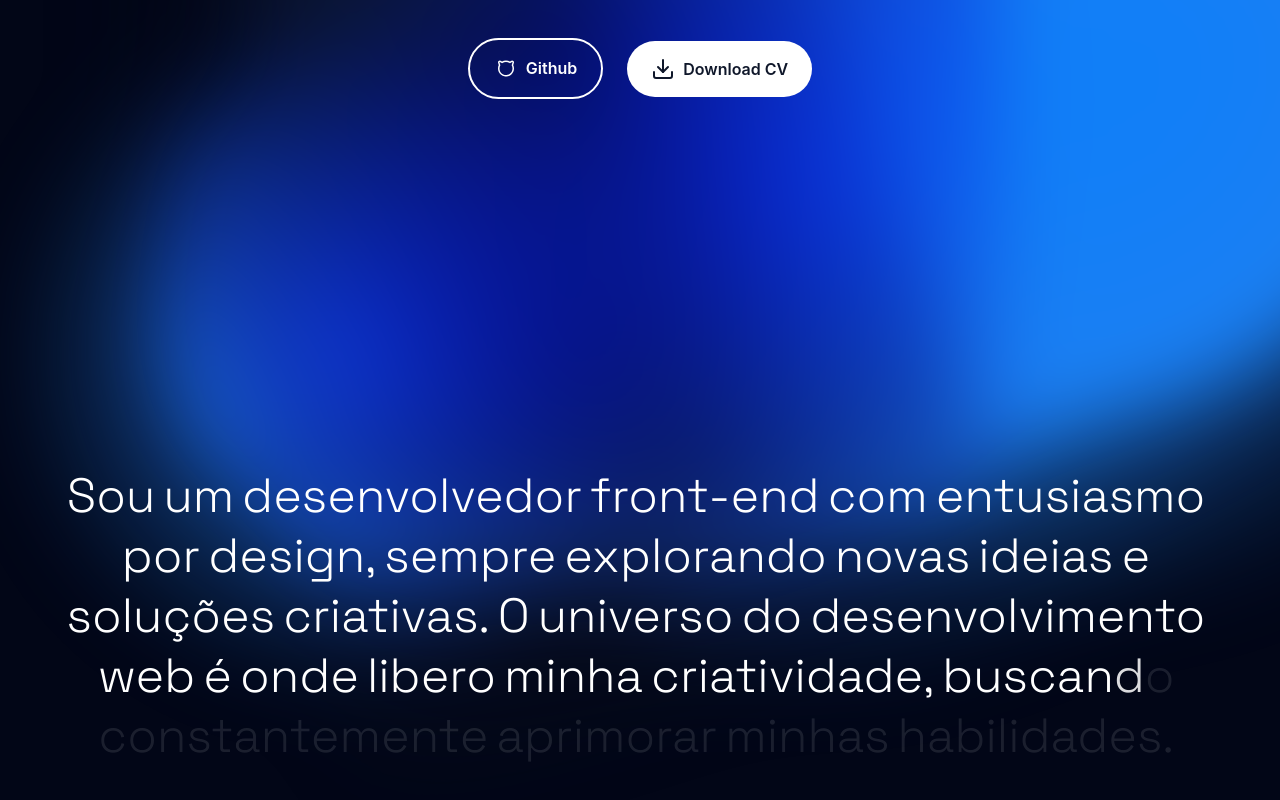
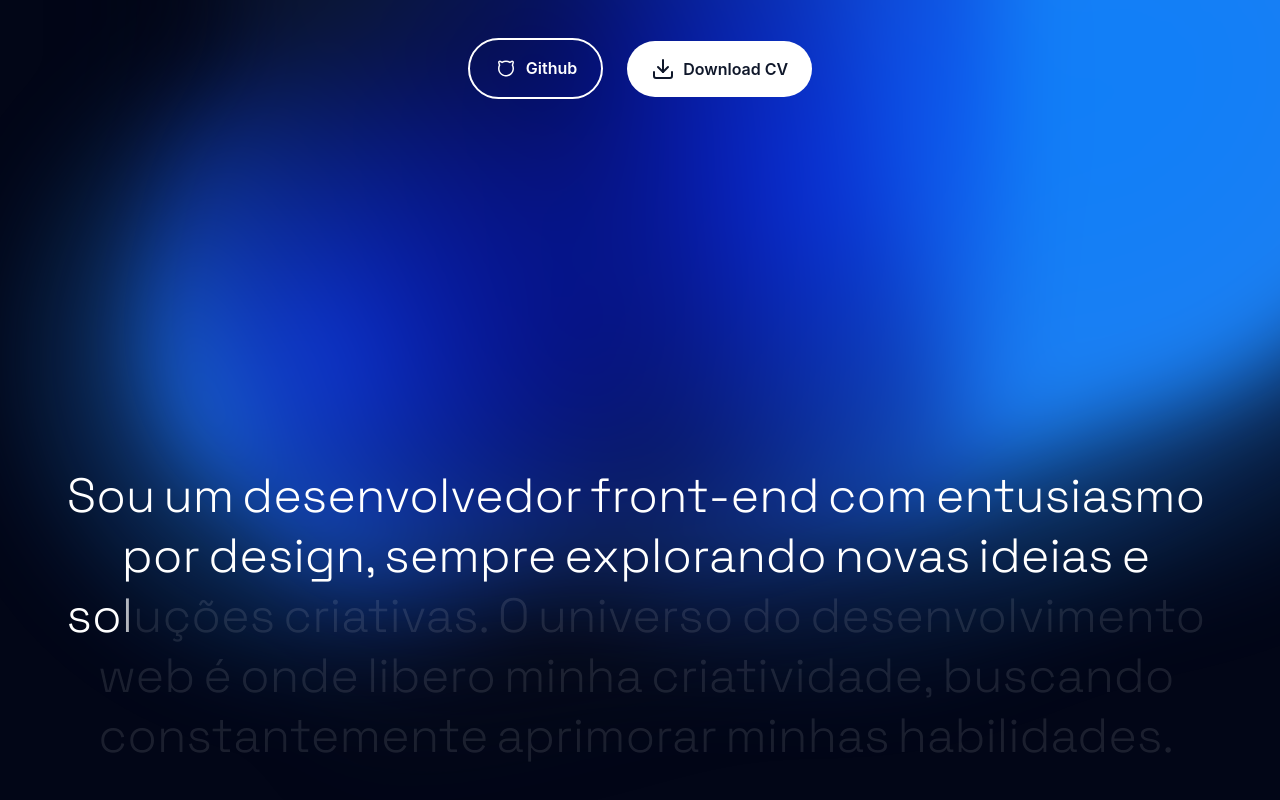
Before and after one commit to rafaa-freitas/portfolio, a React (Vite) app: page / in a window 1280 px wide. Shown: the part 468-1268 px from the top of the page. Built offline with nearby package versions, Linux system fonts and the light colour scheme.

Commit message:
fix: Ensure all words will highlight according to scroll position

```diff
--- a/src/App.tsx
+++ b/src/App.tsx
@@ -39,6 +39,7 @@ function App() {
       </div>
       <Hero></Hero>
       <RevealText></RevealText>
+      <div className="h-[1000px]"></div>
     </>
   );
 }
--- a/src/components/Paragraph/ParagraphReveal.module.css
+++ b/src/components/Paragraph/ParagraphReveal.module.css
@@ -1,5 +1,5 @@
 .paragraph {
-  @apply text-5xl text-white flex flex-wrap justify-center font-secondary font-light;
+  @apply text-5xl text-white flex flex-wrap justify-center font-secondary font-light sticky top-[450px];
 
   .word {
     @apply mr-2 mt-3;
--- a/src/components/Paragraph/ParagraphReveal.tsx
+++ b/src/components/Paragraph/ParagraphReveal.tsx
@@ -1,4 +1,3 @@
-import { useScroll } from 'motion/react';
 import { useRef } from 'react';
 import styles from './ParagraphReveal.module.css';
 import Word from './Word/Word';
@@ -11,19 +10,13 @@ interface ParagraphRevealProps {
 
 function ParagraphReveal({ value, progress }: ParagraphRevealProps) {
   const element = useRef(null);
-
-  //   const { scrollYProgress } = useScroll({
-  //     target: element,
-  //     offset: ['start 0.9', 'start 0.1'],
-  //   });
-
   const words = value.split(' ');
 
   return (
     <p className={styles.paragraph} ref={element}>
       {words.map((word, i) => {
         const start = i / words.length;
-        const end = start + 1 / words.length;
+        const end = (i + 1) / words.length;
 
         return (
           <Word key={i} range={[start, end]} progress={progress}>
--- a/src/components/Paragraph/Word/Word.tsx
+++ b/src/components/Paragraph/Word/Word.tsx
@@ -10,8 +10,7 @@ interface WordProps {
 
 function Word({ children, range, progress }: WordProps) {
   const characters = children.split('');
-  const amount = range[1] - range[0];
-  const step = amount / children.length;
+  const step = (range[1] - range[0]) / characters.length;
 
   return (
     <span className={styles.word}>
--- a/src/components/RevealText/RevealText.tsx
+++ b/src/components/RevealText/RevealText.tsx
@@ -6,15 +6,18 @@ function RevealText() {
   const paragraph =
     'Sou um desenvolvedor front-end com entusiasmo por design, sempre explorando novas ideias e soluções criativas. O universo do desenvolvimento web é onde libero minha criatividade, buscando constantemente aprimorar minhas habilidades.';
 
-  const element = useRef(null);
+  const sectionRef = useRef(null);
 
   const { scrollYProgress } = useScroll({
-    target: element,
-    offset: ['start 0.9', 'start 0.1'],
+    target: sectionRef,
+    offset: ['start start', 'end end'],
   });
 
   return (
-    <section ref={element} className="section-layout z-10 h-[3000px]">
+    <section
+      ref={sectionRef}
+      className="section-layout z-10 h-[3000px] !overflow-visible"
+    >
       <ParagraphReveal
         value={paragraph}
         progress={scrollYProgress}
```
